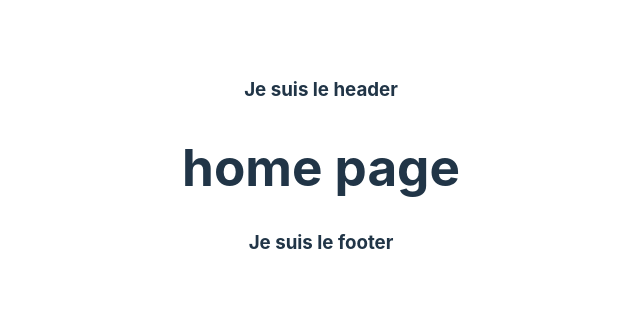
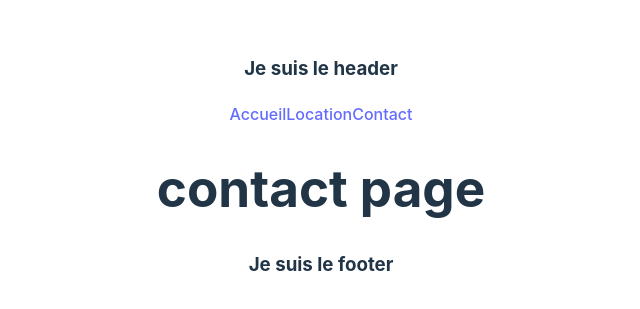
Before and after one commit to Adonat74/echappeeBelleFront, a Vue app: page /contact in a window 1280 px wide. Shown: the part 233-542 px from the top of the page, without its empty margins (319-959 px from the left). Built offline with nearby package versions, Linux system fonts and the light colour scheme.

Commit message:
added the router file and made the routes dynamic

```diff
--- a/package.json
+++ b/package.json
@@ -9,7 +9,8 @@
     "preview": "vite preview"
   },
   "dependencies": {
-    "vue": "^3.5.12"
+    "vue": "^3.5.12",
+    "vue-router": "^4.4.5"
   },
   "devDependencies": {
     "@vitejs/plugin-vue": "^5.1.4",
--- a/src/App.vue
+++ b/src/App.vue
@@ -1,12 +1,15 @@
 <script setup>
-import HelloWorld from './views/Home.vue'
 import Header from "./components/headerFooter/Header.vue";
 import Footer from "./components/headerFooter/Footer.vue";
+import { RouterView } from 'vue-router'
+
 </script>
 
 <template>
   <Header />
-  <HelloWorld />
+  <main>
+    <RouterView />
+  </main>
   <Footer />
 </template>
 
--- a/src/components/headerFooter/Header.vue
+++ b/src/components/headerFooter/Header.vue
@@ -1,9 +1,18 @@
 <script setup>
-
+import { RouterLink } from 'vue-router'
 </script>
 
 <template>
-<h3>Je suis le header</h3>
+  <header>
+    <h3>Je suis le header</h3>
+    <nav>
+      <RouterLink to="/">Accueil</RouterLink>
+      <RouterLink to="/renting">Location</RouterLink>
+      <RouterLink to="/contact">Contact</RouterLink>
+    </nav>
+  </header>
+
+
 </template>
 
 <style scoped>
--- /dev/null
+++ b/src/router/index.js
@@ -0,0 +1,15 @@
+import { createWebHistory, createRouter } from 'vue-router'
+import Home from '@/views/Home.vue';
+import Renting from '@/views/Renting.vue';
+import Contact from '@/views/Contact.vue';
+
+const router = createRouter({
+    history: createWebHistory(),
+    routes:[
+        {path: '/', name:"home" ,component: Home},
+        {path: '/renting', name:"renting" ,component: Renting},
+        {path: '/contact', name:"contact" ,component: Contact},
+    ]
+});
+
+export default router;
--- a/src/views/Contact.vue
+++ b/src/views/Contact.vue
@@ -3,6 +3,7 @@
 </script>
 
 <template>
+  <h1>contact page</h1>
 
 </template>
 
--- a/src/views/Home.vue
+++ b/src/views/Home.vue
@@ -11,7 +11,5 @@ import { ref } from 'vue'
 </template>
 
 <style scoped>
-.read-the-docs {
-  color: #888;
-}
+
 </style>
--- a/src/views/Renting.vue
+++ b/src/views/Renting.vue
@@ -3,6 +3,7 @@
 </script>
 
 <template>
+  <h1>renting page</h1>
 
 </template>
 
--- a/vite.config.js
+++ b/vite.config.js
@@ -1,7 +1,14 @@
+import { fileURLToPath, URL } from 'node:url'
+
 import { defineConfig } from 'vite'
 import vue from '@vitejs/plugin-vue'
 
 // https://vite.dev/config/
 export default defineConfig({
   plugins: [vue()],
+  resolve: {
+    alias: {
+      '@': fileURLToPath(new URL('./src', import.meta.url))
+    }
+  }
 })
```
Also changed, not shown: src/main.js (+6 -1 lines), 1 other file (tests, documents, lock files or other folders).
